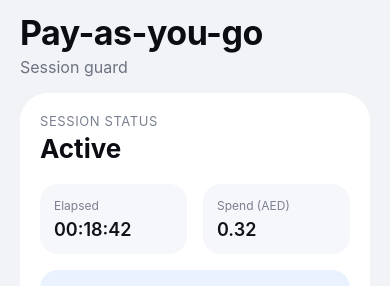
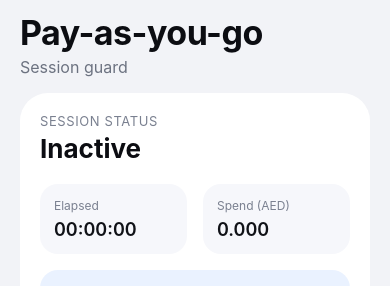
Before and after one commit to MkkMkkMkkGh/-777-1-tracker-eAnd, a React Native app: screen / in a window 390 px wide. Shown: the top 286 px of the page. Built offline with nearby package versions, Linux system fonts and the light colour scheme.

Commit message:
add session start and end logic + elapsed time and spend calculation

```diff
--- a/App.tsx
+++ b/App.tsx
@@ -9,6 +9,7 @@ import React, { useEffect, useMemo, useState } from 'react';
 import {
   NativeEventEmitter,
   NativeModules,
+  type NativeModule,
   PermissionsAndroid,
   Platform,
   ScrollView,
@@ -33,14 +34,18 @@ type SmsPayload = {
   timestamp?: number;
 };
 
-const SmsModule = NativeModules.SmsModule as
-  | {
+type SmsNativeModule = NativeModule & {
   getStoredLastSms: () => Promise<SmsPayload | null>;
   getLastSmsFromSender: (sender: string) => Promise<SmsPayload | null>;
-    }
-  | undefined;
+};
+
+const SmsModule = NativeModules.SmsModule as SmsNativeModule | undefined;
 
 type LimitUnit = 'AED' | 'MIN';
+type SmsStatus = 'one' | 'two' | 'other' | 'none';
+
+const MINIMUM_CHARGE = 0.225;
+const PER_MINUTE_CHARGE = 0.0075;
 
 function App() {
   const isDarkMode = useColorScheme() === 'dark';
@@ -58,15 +63,38 @@ function AppContent() {
   const [limitValue, setLimitValue] = useState('25');
   const [limitUnit, setLimitUnit] = useState<LimitUnit>('AED');
   const [autoLimitEnabled, setAutoLimitEnabled] = useState(true);
+  const [sessionActive, setSessionActive] = useState(false);
+  const [sessionStart, setSessionStart] = useState<number | null>(null);
+  const [elapsedMs, setElapsedMs] = useState(0);
 
-  const session = useMemo(
-    () => ({
-      elapsed: '00:18:42',
-      spend: '0.32',
+  useEffect(() => {
+    if (!sessionActive || sessionStart === null) {
+      return;
+    }
+    const tick = () => setElapsedMs(Math.max(0, Date.now() - sessionStart));
+    tick();
+    const interval = setInterval(tick, 1000);
+    return () => clearInterval(interval);
+  }, [sessionActive, sessionStart]);
+
+  const session = useMemo(() => {
+    const totalSeconds = Math.floor(elapsedMs / 1000);
+    const hours = String(Math.floor(totalSeconds / 3600)).padStart(2, '0');
+    const minutes = String(Math.floor((totalSeconds % 3600) / 60)).padStart(
+      2,
+      '0',
+    );
+    const seconds = String(totalSeconds % 60).padStart(2, '0');
+    const minutesElapsed = Math.floor(totalSeconds / 60);
+    const spendValue = sessionActive
+      ? MINIMUM_CHARGE + minutesElapsed * PER_MINUTE_CHARGE
+      : 0;
+    return {
+      elapsed: `${hours}:${minutes}:${seconds}`,
+      spend: spendValue.toFixed(3),
       remaining: limitValue || '0',
-    }),
-    [limitValue],
-  );
+    };
+  }, [elapsedMs, limitValue, sessionActive]);
 
   return (
     <SafeAreaView style={styles.container}>
@@ -80,6 +108,7 @@ function AppContent() {
         <HeaderSection title="Pay-as-you-go" subtitle="Session guard" />
 
         <SessionCard
+          sessionActive={sessionActive}
           session={session}
           autoLimitEnabled={autoLimitEnabled}
           limitUnit={limitUnit}
@@ -103,7 +132,20 @@ function AppContent() {
         <PricingRules />
 
         <SectionHeader title="SMS detector" hint="Last Etisalat message" />
-        <EtisalatSmsDetector />
+        <EtisalatSmsDetector
+          onStatusChange={(status, message) => {
+            if (status === 'one') {
+              const startTime = message?.timestamp ?? Date.now();
+              setSessionActive(true);
+              setSessionStart(startTime);
+              setElapsedMs(Math.max(0, Date.now() - startTime));
+            } else if (status === 'two') {
+              setSessionActive(false);
+              setSessionStart(null);
+              setElapsedMs(0);
+            }
+          }}
+        />
       </ScrollView>
     </SafeAreaView>
   );
@@ -128,10 +170,12 @@ function SectionHeader({ title, hint }: { title: string; hint?: string }) {
 }
 
 function SessionCard({
+  sessionActive,
   session,
   autoLimitEnabled,
   limitUnit,
 }: {
+  sessionActive: boolean;
   session: { elapsed: string; spend: string; remaining: string };
   autoLimitEnabled: boolean;
   limitUnit: LimitUnit;
@@ -141,7 +185,9 @@ function SessionCard({
       <View style={styles.cardRowBetween}>
         <View>
           <Text style={styles.cardLabel}>Session status</Text>
-          <Text style={styles.cardTitle}>Active</Text>
+          <Text style={styles.cardTitle}>
+            {sessionActive ? 'Active' : 'Inactive'}
+          </Text>
         </View>
       </View>
 
@@ -316,8 +362,12 @@ function PricingRules() {
   );
 }
 
-function EtisalatSmsDetector() {
-  const [status, setStatus] = useState<'one' | 'two' | 'other' | 'none'>('none');
+function EtisalatSmsDetector({
+  onStatusChange,
+}: {
+  onStatusChange: (status: SmsStatus, message: SmsPayload | null) => void;
+}) {
+  const [status, setStatus] = useState<SmsStatus>('none');
   const [lastMessage, setLastMessage] = useState<SmsPayload | null>(null);
   const [permissionState, setPermissionState] = useState<
     'unknown' | 'granted' | 'denied'
@@ -336,7 +386,11 @@ function EtisalatSmsDetector() {
         PermissionsAndroid.PERMISSIONS.READ_SMS,
         PermissionsAndroid.PERMISSIONS.RECEIVE_SMS,
       ];
-      if (Number(Platform.Version) >= 33) {
+      const androidApiLevel =
+        Platform.OS === 'android' && typeof Platform.Version === 'number'
+          ? Platform.Version
+          : 0;
+      if (androidApiLevel >= 33) {
         permissions.push(PermissionsAndroid.PERMISSIONS.POST_NOTIFICATIONS);
       }
       const results = await PermissionsAndroid.requestMultiple(permissions);
@@ -350,18 +404,21 @@ function EtisalatSmsDetector() {
     };
 
     const classifyMessage = (message: SmsPayload | null) => {
+      let nextStatus: SmsStatus = 'none';
       if (!message) {
-        setStatus('none');
-        return;
-      }
+        nextStatus = 'none';
+      } else {
         const normalized = message.body?.trim().toLowerCase() ?? '';
         if (normalized === 'one') {
-        setStatus('one');
+          nextStatus = 'one';
         } else if (normalized === 'two') {
-        setStatus('two');
+          nextStatus = 'two';
         } else {
-        setStatus('other');
+          nextStatus = 'other';
         }
+      }
+      setStatus(nextStatus);
+      onStatusChange(nextStatus, message);
     };
 
     const start = async () => {
```
Lines whose indentation alone changed are shown as unchanged.
